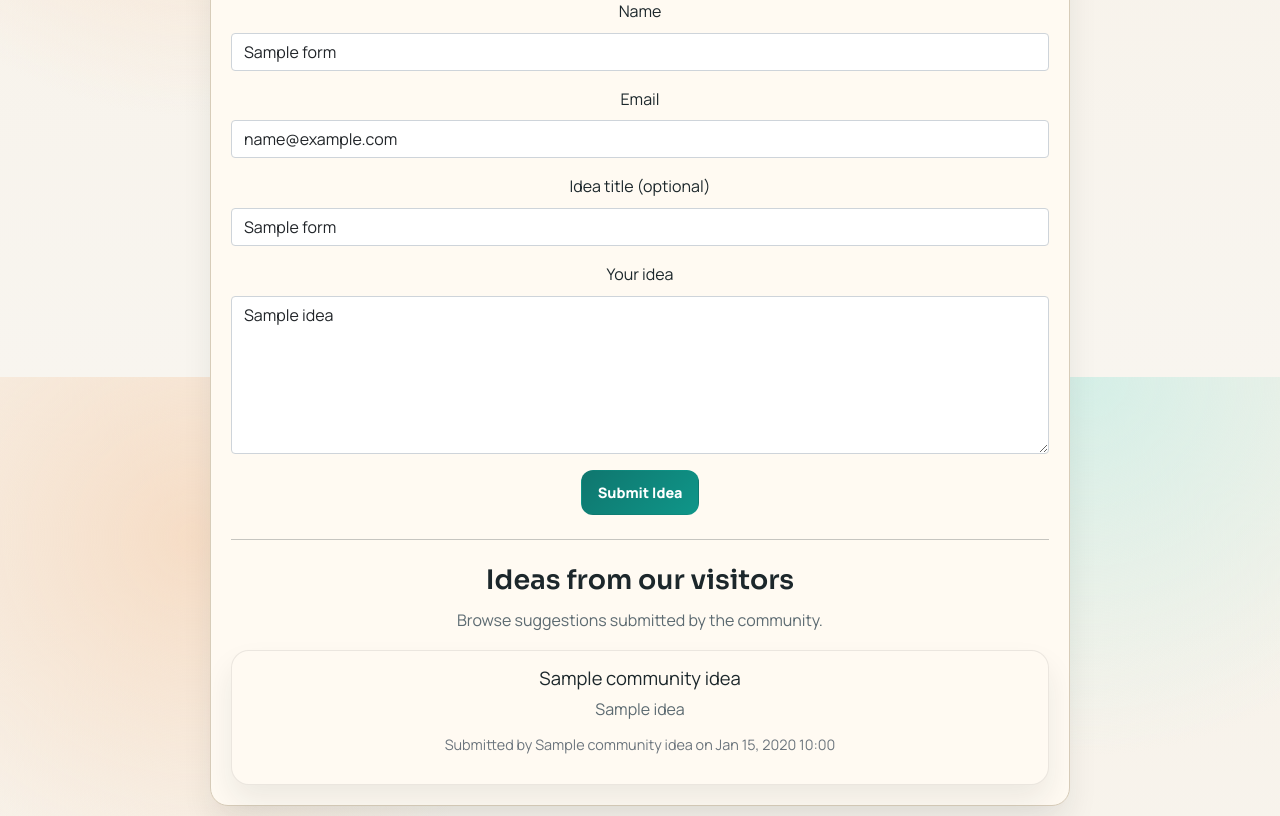
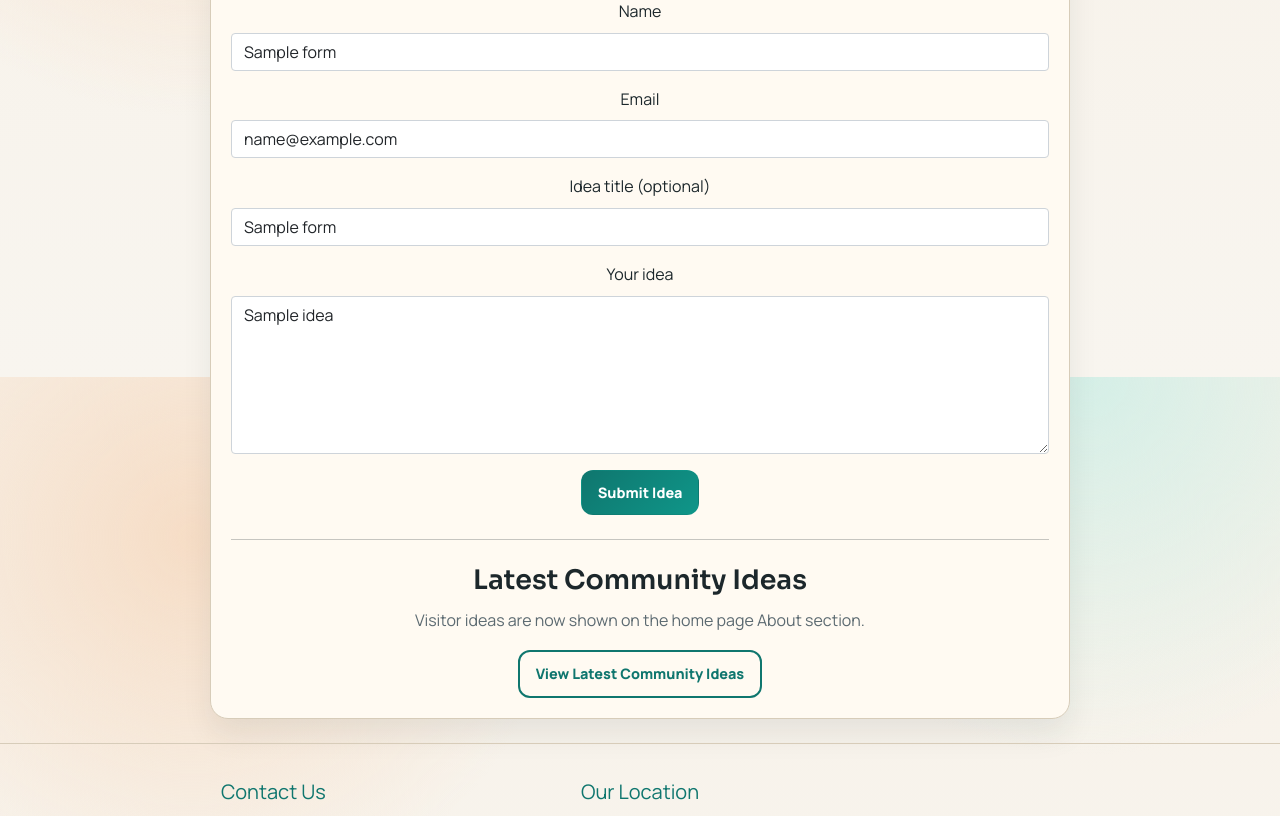
Before and after one commit to tendayiht-png/password_space_blog, a Django app: template templates/ideas.html in a window 1280 px wide. Shown: the part 1223-2039 px from the top of the page. Run offline with Django 3.2, Linux system fonts and the light colour scheme; the template is opened without the code that fills it: most values are stand-ins (such as "Sample title", 1, 10 or a date in 2020).

Commit message:
feat: consolidate community ideas display on home page

```diff
--- a/blog/views.py
+++ b/blog/views.py
@@ -358,10 +358,6 @@ def ideas_page(request):
             messages.success(request, 'Thank you, your idea has been submitted.')
             return redirect('ideas_page')
 
-    community_ideas = Idea.objects.select_related('owner').order_by('-created_on')
-    if request.user.is_authenticated:
-        community_ideas = community_ideas.exclude(owner=request.user)
-
     return render(
         request,
         'ideas.html',
@@ -369,7 +365,6 @@ def ideas_page(request):
             'form_data': form_data,
             'errors': errors,
             'success_message': success_message,
-            'community_ideas': community_ideas,
         },
     )
 
--- a/templates/ideas.html
+++ b/templates/ideas.html
@@ -91,41 +91,9 @@
     </form>
 
     <hr class="my-4">
-
-    <h2 style="margin-top: 12px;">Ideas from our visitors</h2>
-    <p class="mb-3">Browse suggestions submitted by the community.</p>
-
-    {% if community_ideas %}
-      <div class="row g-3">
-        {% for community_idea in community_ideas %}
-          <div class="col-12">
-            <article class="card p-3" style="border: 1px solid rgba(0,0,0,0.08);">
-              <h3 style="font-size: 1.15rem; margin-bottom: 8px;">
-                {{ community_idea.title|default:"Untitled idea" }}
-              </h3>
-              <p style="margin-bottom: 10px;">{{ community_idea.idea|linebreaksbr }}</p>
-              <p class="text-muted" style="font-size: 0.9rem; margin-bottom: 12px;">
-                Submitted by {{ community_idea.name }} on {{ community_idea.created_on|date:"M d, Y H:i" }}
-              </p>
-
-              {% if user.is_authenticated and community_idea.owner_id == user.id %}
-                <div class="d-flex gap-2">
-                  <a class="btn btn-sm btn-outline-primary" href="{% url 'edit_idea_page' community_idea.id %}">Edit</a>
-                  <form method="post" action="{% url 'delete_idea' community_idea.id %}" style="display: inline;">
-                    {% csrf_token %}
-                    <button type="submit" class="btn btn-sm btn-outline-danger" onclick="return confirm('Delete this idea?');">
-                      Delete
-                    </button>
-                  </form>
-                </div>
-              {% endif %}
-            </article>
-          </div>
-        {% endfor %}
-      </div>
-    {% else %}
-      <p>No ideas have been submitted yet.</p>
-    {% endif %}
+    <h2 style="margin-top: 12px;">Latest Community Ideas</h2>
+    <p class="mb-3">Visitor ideas are now shown on the home page About section.</p>
+    <a class="btn btn-outline-primary" href="{% url 'home' %}#latest-community-ideas">View Latest Community Ideas</a>
   </section>
 </main>
 {% endblock %}
--- a/templates/index.html
+++ b/templates/index.html
@@ -72,7 +72,7 @@
     <a class="btn btn-primary" href="{% url 'ideas_page' %}">Submit Your Idea</a>
   </section>
 
-  <h2 class="section-title" style="margin-top: 28px;">Latest Community Ideas</h2>
+  <h2 id="latest-community-ideas" class="section-title" style="margin-top: 28px;">Latest Community Ideas</h2>
   {% if recent_ideas %}
     <section class="grid">
       {% for idea in recent_ideas %}
```
Also changed, not shown: blog/tests.py (+11 -1 lines).
